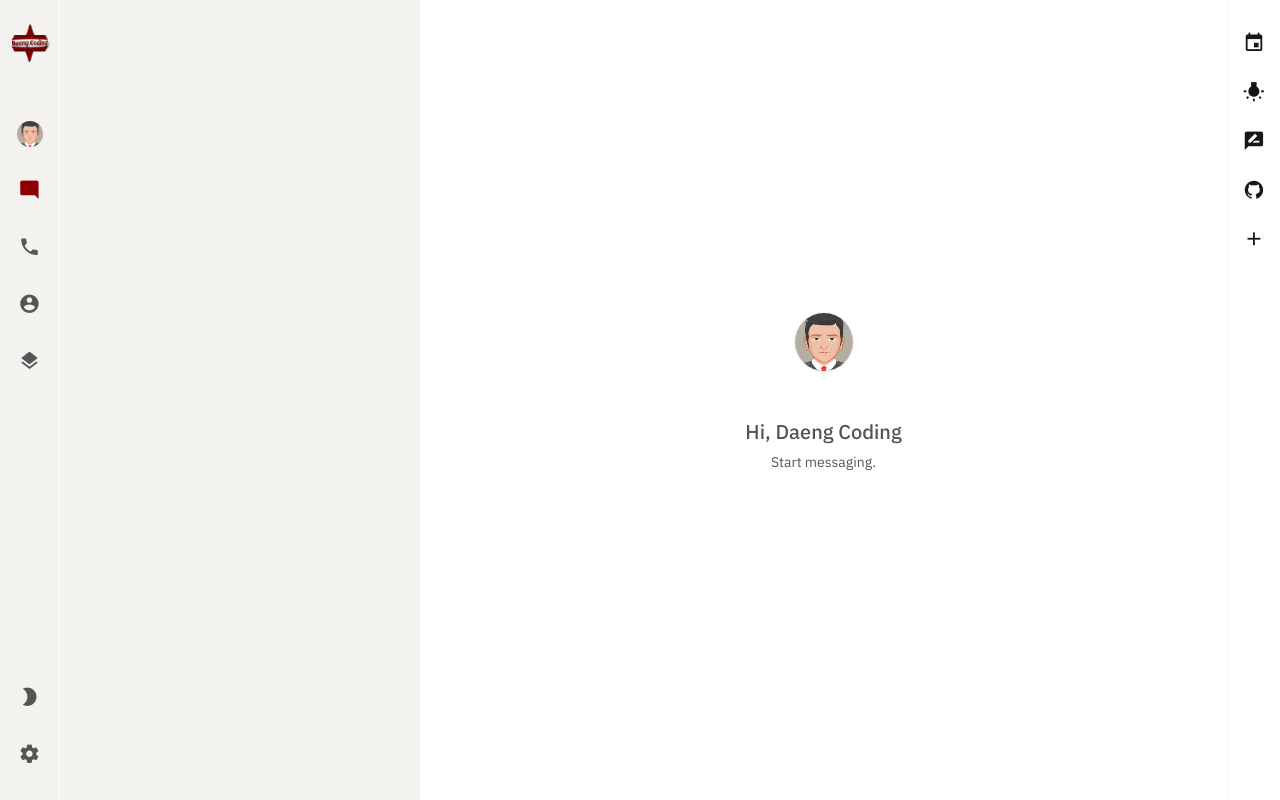
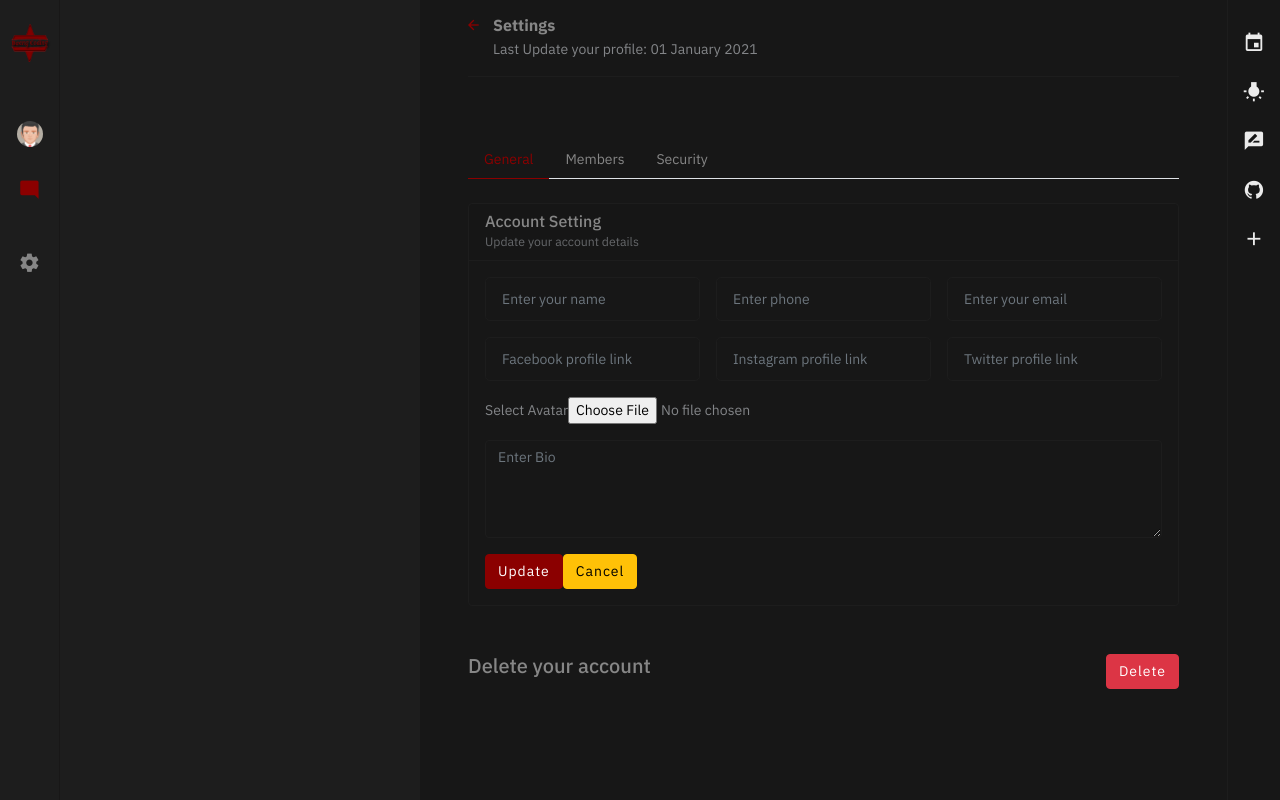
Before and after one commit to Martin322s/social-network, a React (Vite) app: page /settings in a window 1280 px wide. Built offline with nearby package versions, Linux system fonts and the light colour scheme.

Commit message:
routes for login and register

```diff
--- a/public/js/template.js
+++ b/public/js/template.js
@@ -16,16 +16,16 @@ $(document).ready(function () {
             }
         });
 
-        var toggleSwitch = document.querySelector('.light-dark-toggle input[type="checkbox"]');
-        var currentTheme = localStorage.getItem('theme');
-        if (currentTheme) {
-            document.documentElement.setAttribute('data-theme', currentTheme);
-            if (currentTheme === 'dark') { toggleSwitch.checked = true; }
-        }
-        function switchTheme(e) {
-            if (e.target.checked) { document.documentElement.setAttribute('data-theme', 'dark'); localStorage.setItem('theme', 'dark'); }
-            else { document.documentElement.setAttribute('data-theme', 'light'); localStorage.setItem('theme', 'light'); }
-        }
-        toggleSwitch.addEventListener('change', switchTheme, false);
+        // var toggleSwitch = document.querySelector('.light-dark-toggle input[type="checkbox"]');
+        // var currentTheme = localStorage.getItem('theme');
+        // if (currentTheme) {
+            document.documentElement.setAttribute('data-theme', 'dark');
+        //     if (currentTheme === 'dark') { toggleSwitch.checked = true; }
+        // }
+        // function switchTheme(e) {
+        //     if (e.target.checked) { document.documentElement.setAttribute('data-theme', 'dark'); localStorage.setItem('theme', 'dark'); }
+        //     else { document.documentElement.setAttribute('data-theme', 'light'); localStorage.setItem('theme', 'light'); }
+        // }
+        // toggleSwitch.addEventListener('change', switchTheme, false);
     })(jQuery);
 });
--- a/src/App.jsx
+++ b/src/App.jsx
@@ -13,23 +13,13 @@ import Register from "./components/Register/Register";
 import ResetPassword from "./components/Reset Password/ResetPassword";
 import Settings from "./components/Settings/Settings";
 
-function App() {
-
+function SideBar() {
     return (
-        <div id="layout" className="theme-cyan">
-
-
-            {/* <Login /> */}
-            {/* <Register /> */}
-            {/* <ResetPassword /> */}
-            <Navigation />
-            <Rightbar />
-            <ChatBody />
         <div className="sidebar border-end py-xl-4 py-3 px-xl-4 px-3">
             <div className="tab-content">
                 <Routes>
                     <Route path="/" element={<RecentChats />} />
-                        <Route path="/profile" element={<Profile />} />
+                    <Route path="/settings" element={<Profile />} />
                 </Routes>
                 {/*
                     <RecentChats />
@@ -41,7 +31,23 @@ function App() {
 
             </div>
         </div>
-            {/* <Settings /> */}
+    );
+}
+
+function App() {
+
+    return (
+        <div id="layout" className="theme-cyan">
+            {/* <ResetPassword /> */}
+            <Navigation />
+            <Rightbar />
+            <Routes>
+                <Route path="/" element={<ChatBody />} />
+                <Route path="/settings" element={<Settings />}></Route>
+                <Route path="/login" element={<Login />} />
+                <Route path="/register" element={<Register />} />
+            </Routes>
+            <SideBar />
         </div>
     );
 }
--- a/src/components/Invite New Friends/InviteNewFriends.jsx
+++ b/src/components/Invite New Friends/InviteNewFriends.jsx
@@ -16,7 +16,7 @@ function InviteNewFriends() {
                             data-dismiss="modal"
                             aria-label="Close"
                         >
-                            <span aria-hidden="true">×</span>
+                            <span aria-hidden="true">x</span>
                         </button>
                     </div>
                     <div className="modal-body">
--- a/src/components/Navigation/Navigation.jsx
+++ b/src/components/Navigation/Navigation.jsx
@@ -1,7 +1,7 @@
 function Navigation() {
     return (
         <div className="navigation navbar justify-content-center py-xl-4 py-md-3 py-0 px-3">
-            <a href="index.html" className="brand">
+            <a href="/" className="brand">
                 <img src="/img/logo2.png" alt="" style={{ width: 50 }} />
             </a>
             <div
@@ -11,9 +11,7 @@ function Navigation() {
             >
                 <a
                     className="mb-xl-3 mb-md-2 nav-link"
-                    data-toggle="pill"
-                    href="#nav-tab-user"
-                    role="tab"
+                    href="/profile"
                 >
                     <img
                         src="/img/avatar5.png"
@@ -24,44 +22,14 @@ function Navigation() {
                 <a
                     className="mb-xl-3 mb-md-2 nav-link active"
                     data-toggle="pill"
-                    href="#nav-tab-chat"
+                    href="/chats"
                     role="tab"
                 >
                     <i className="zmdi zmdi-comment-alt" />
                 </a>
                 <a
-                    className="mb-xl-3 mb-md-2 nav-link"
-                    data-toggle="pill"
-                    href="#nav-tab-phone"
-                    role="tab"
-                >
-                    <i className="zmdi zmdi-phone" />
-                </a>
-                <a
-                    className="mb-xl-3 mb-md-2 nav-link"
-                    data-toggle="pill"
-                    href="#nav-tab-contact"
-                    role="tab"
-                >
-                    <i className="zmdi zmdi-account-circle" />
-                </a>
-                <a
-                    className="mb-xl-3 mb-md-2 nav-link d-none d-sm-block flex-grow-1"
-                    data-toggle="pill"
-                    href="#nav-tab-pages"
-                    role="tab"
-                >
-                    <i className="zmdi zmdi-layers" />
-                </a>
-                <a
-                    className="mt-xl-3 mt-md-2 nav-link light-dark-toggle"
-                >
-                    <i className="zmdi zmdi-brightness-2" />
-                    <input className="light-dark-btn" type="checkbox" />
-                </a>
-                <a
                     className="mt-xl-3 mt-md-2 nav-link d-none d-sm-block"
-                    href="pages/settings.html"
+                    href="/settings"
                     role="tab"
                 >
                     <i className="zmdi zmdi-settings" />
```
Lines whose indentation alone changed are shown as unchanged.
